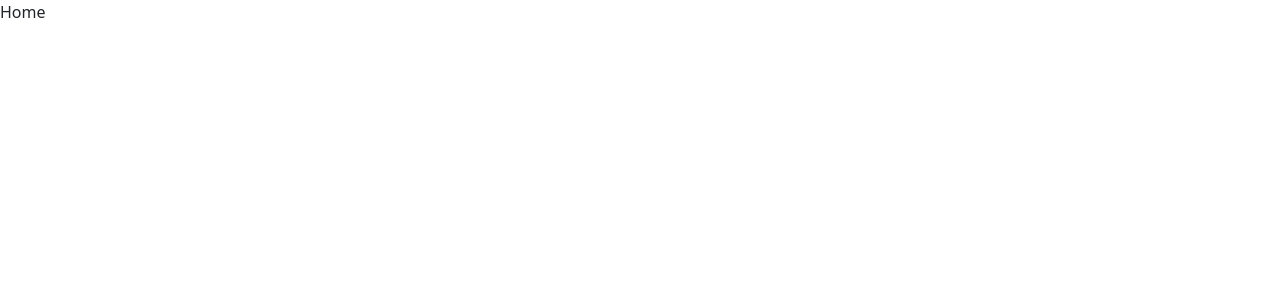
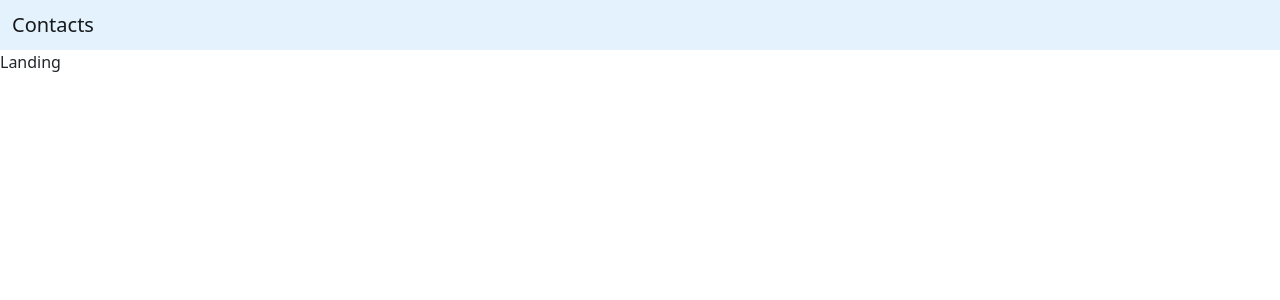
Before and after one commit to RichelleT/Contacts-List-In-React, a React (Create React App) app in the folder practical-fe/: page / in a window 1280 px wide. Shown: the top 300 px of the page. Built offline with nearby package versions, Linux system fonts and the light colour scheme.

Commit message:
rename home to landing; add initial navbar;

```diff
--- /dev/null
+++ b/practical-fe/src/App.css
@@ -0,0 +1,13 @@
+.App {
+  width: 100%;
+  height: auto;
+  display: flex;
+  flex-direction: column;
+}
+
+body {
+  padding: 0;
+  margin: 0;
+  height: 100vh;
+  width: 100%;
+}
--- a/practical-fe/src/App.js
+++ b/practical-fe/src/App.js
@@ -1,6 +1,6 @@
 import * as React from "react";
 import { Routes, Route, useNavigate } from "react-router-dom";
-import Home from "./components/home/Home";
+import Landing from "./components/landing/Landing";
 
 function App() {
   // eslint-disable-next-line no-unused-vars
@@ -9,7 +9,7 @@ function App() {
     <div className="App">
       {/* add routes, header, footer, & toastcontainer in here */}
       <Routes>
-        <Route path="/" exact element={<Home />} />
+        <Route path="/" exact element={<Landing />} />
       </Routes>
     </div>
   );
--- a/practical-fe/src/common/header/Header.js
+++ b/practical-fe/src/common/header/Header.js
@@ -1,7 +1,15 @@
 import React from "react";
 
 function Header() {
-  return <div>Header</div>;
+  return (
+    <div>
+      <nav class="navbar navbar-light" style={{ backgroundColor: "#e3f2fd" }}>
+        <div class="container-fluid">
+          <span class="navbar-brand mb-0 h1">Contacts</span>
+        </div>
+      </nav>
+    </div>
+  );
 }
 
 export default Header;
--- a/practical-fe/src/components/home/Home.js
+++ /dev/null
@@ -1,7 +0,0 @@
-import React from "react";
-
-function Home() {
-  return <div>Home</div>;
-}
-
-export default Home;
--- /dev/null
+++ b/practical-fe/src/components/landing/Landing.js
@@ -0,0 +1,13 @@
+import React from "react";
+import Header from "../../common/header/Header";
+
+function Landing() {
+  return (
+    <div>
+      <Header />
+      <div>Landing</div>
+    </div>
+  );
+}
+
+export default Landing;
```
